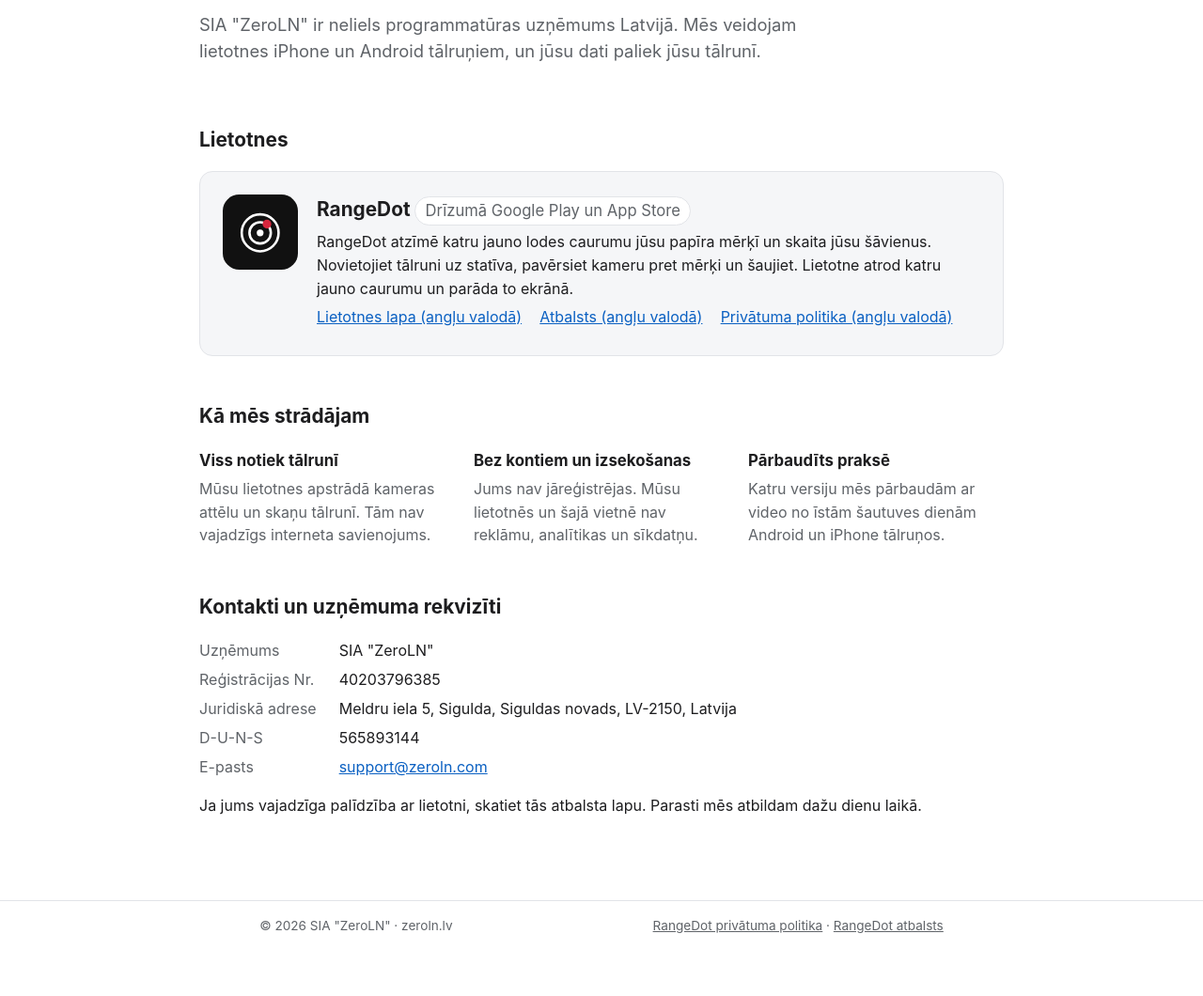
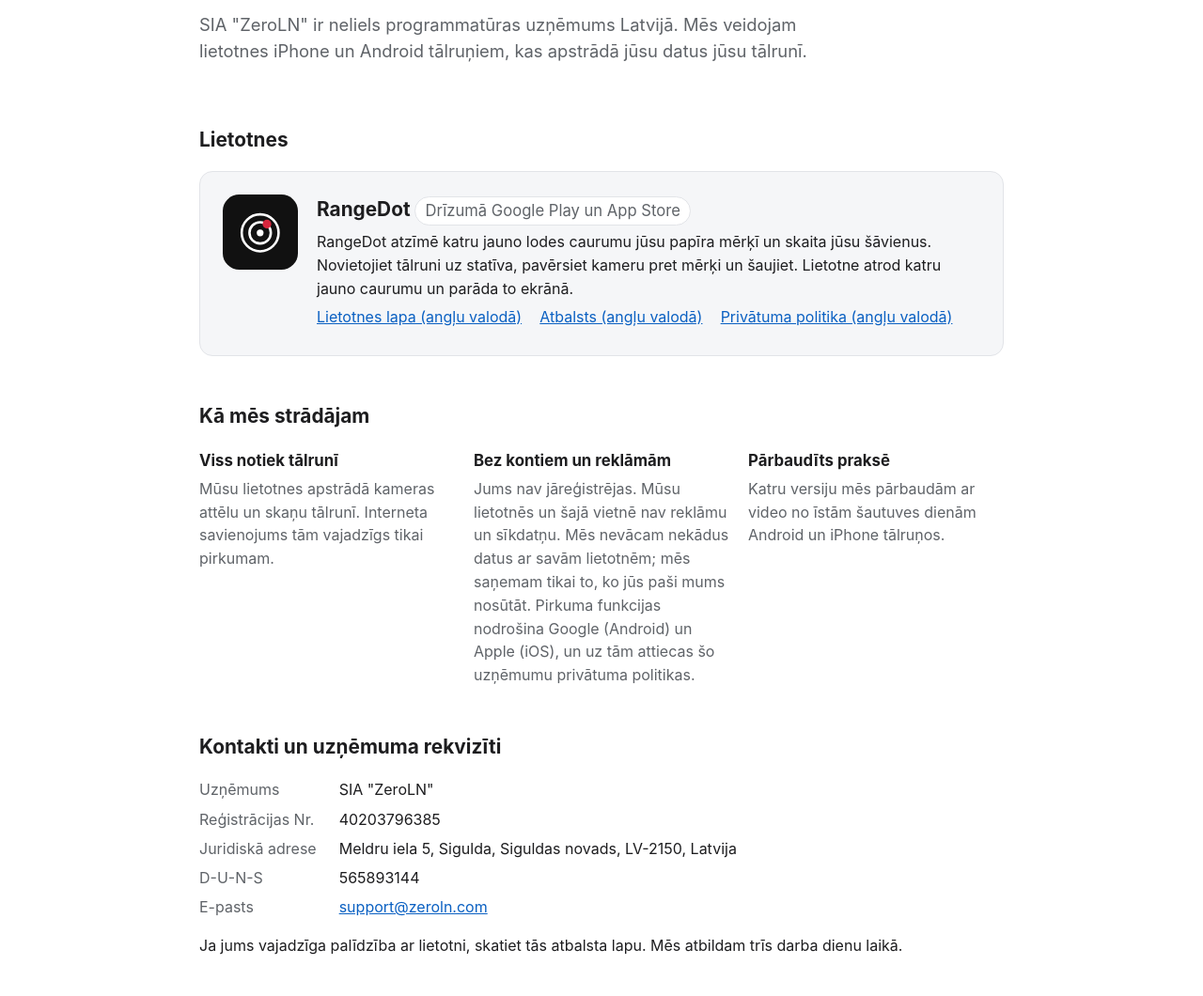
Before and after one commit to igromuls/zeroln-lv-site, a plain HTML site: page index.html in a window 1280 px wide. Shown: the part 240-1300 px from the top of the page at 94% size. Before the commit the page ends 1264 px from the top, so only its background shows below. Drawn offline with Linux system fonts and the light colour scheme.

Commit message:
Home page: ZeroLN collects no data; the purchase functions of Google and Apple (W107)
The texts about the data and the reply time match zeroln.com.

Co-Authored-By: Claude Opus 5.5 <noreply@anthropic.com>

```diff
--- a/index.html
+++ b/index.html
@@ -18,7 +18,7 @@
 <main><div class="wrap">
 <div class="hero">
 <h1>Mobilās lietotnes, kas labi veic vienu uzdevumu.</h1>
-<p>SIA &quot;ZeroLN&quot; ir neliels programmatūras uzņēmums Latvijā. Mēs veidojam lietotnes iPhone un Android tālruņiem, un jūsu dati paliek jūsu tālrunī.</p>
+<p>SIA &quot;ZeroLN&quot; ir neliels programmatūras uzņēmums Latvijā. Mēs veidojam lietotnes iPhone un Android tālruņiem, kas apstrādā jūsu datus jūsu tālrunī.</p>
 </div>
 
 <section id="apps">
@@ -36,8 +36,8 @@
 <section id="about">
 <h2>Kā mēs strādājam</h2>
 <div class="grid">
-<div><h3>Viss notiek tālrunī</h3><p>Mūsu lietotnes apstrādā kameras attēlu un skaņu tālrunī. Tām nav vajadzīgs interneta savienojums.</p></div>
-<div><h3>Bez kontiem un izsekošanas</h3><p>Jums nav jāreģistrējas. Mūsu lietotnēs un šajā vietnē nav reklāmu, analītikas un sīkdatņu.</p></div>
+<div><h3>Viss notiek tālrunī</h3><p>Mūsu lietotnes apstrādā kameras attēlu un skaņu tālrunī. Interneta savienojums tām vajadzīgs tikai pirkumam.</p></div>
+<div><h3>Bez kontiem un reklāmām</h3><p>Jums nav jāreģistrējas. Mūsu lietotnēs un šajā vietnē nav reklāmu un sīkdatņu. Mēs nevācam nekādus datus ar savām lietotnēm; mēs saņemam tikai to, ko jūs paši mums nosūtāt. Pirkuma funkcijas nodrošina Google (Android) un Apple (iOS), un uz tām attiecas šo uzņēmumu privātuma politikas.</p></div>
 <div><h3>Pārbaudīts praksē</h3><p>Katru versiju mēs pārbaudām ar video no īstām šautuves dienām Android un iPhone tālruņos.</p></div>
 </div>
 </section>
@@ -51,7 +51,7 @@
 <dt>D-U-N-S</dt><dd>565893144</dd>
 <dt>E-pasts</dt><dd><a href="mailto:support@zeroln.com">support@zeroln.com</a></dd>
 </dl>
-<p>Ja jums vajadzīga palīdzība ar lietotni, skatiet tās atbalsta lapu. Parasti mēs atbildam dažu dienu laikā.</p>
+<p>Ja jums vajadzīga palīdzība ar lietotni, skatiet tās atbalsta lapu. Mēs atbildam trīs darba dienu laikā.</p>
 </section>
 
 </div></main>
```
